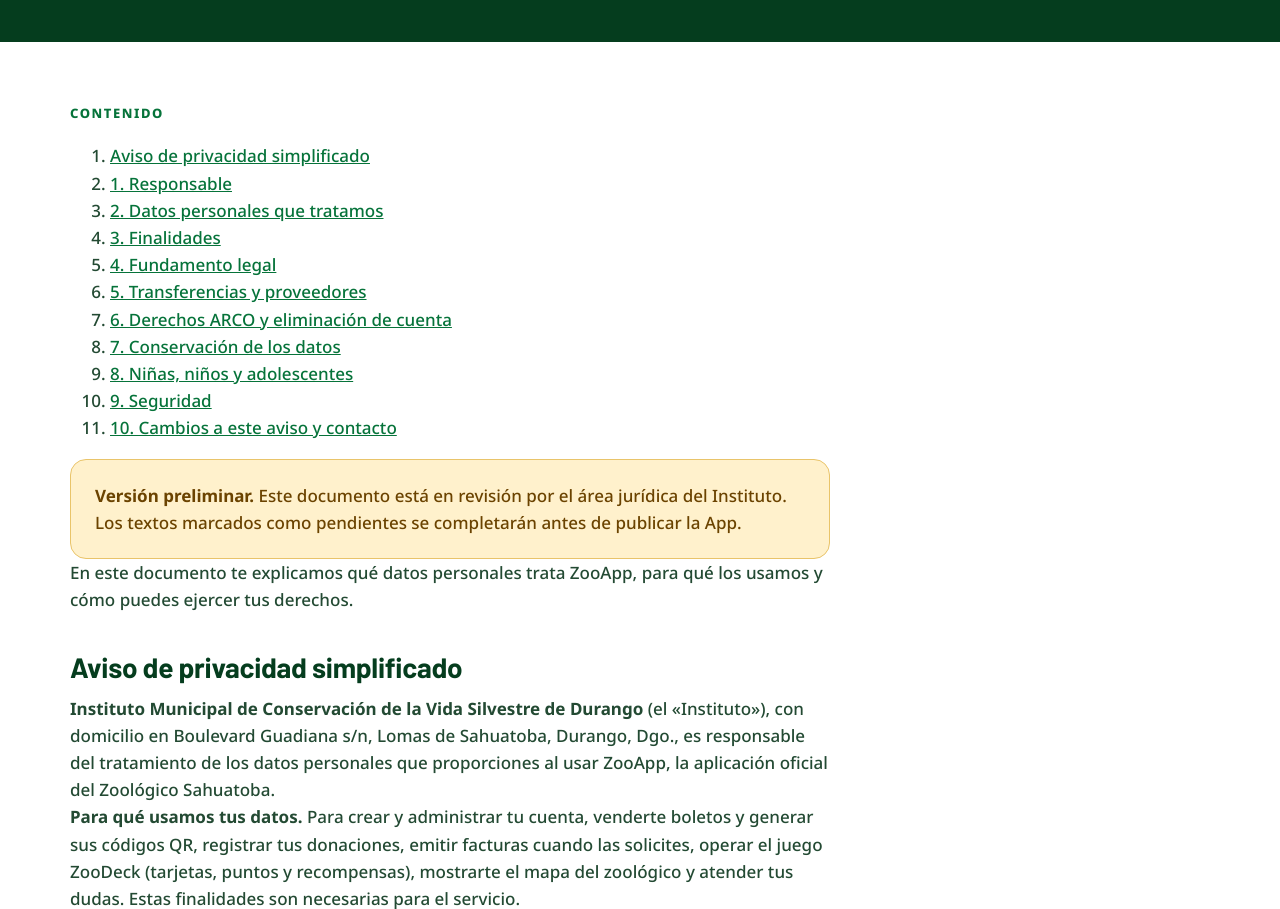
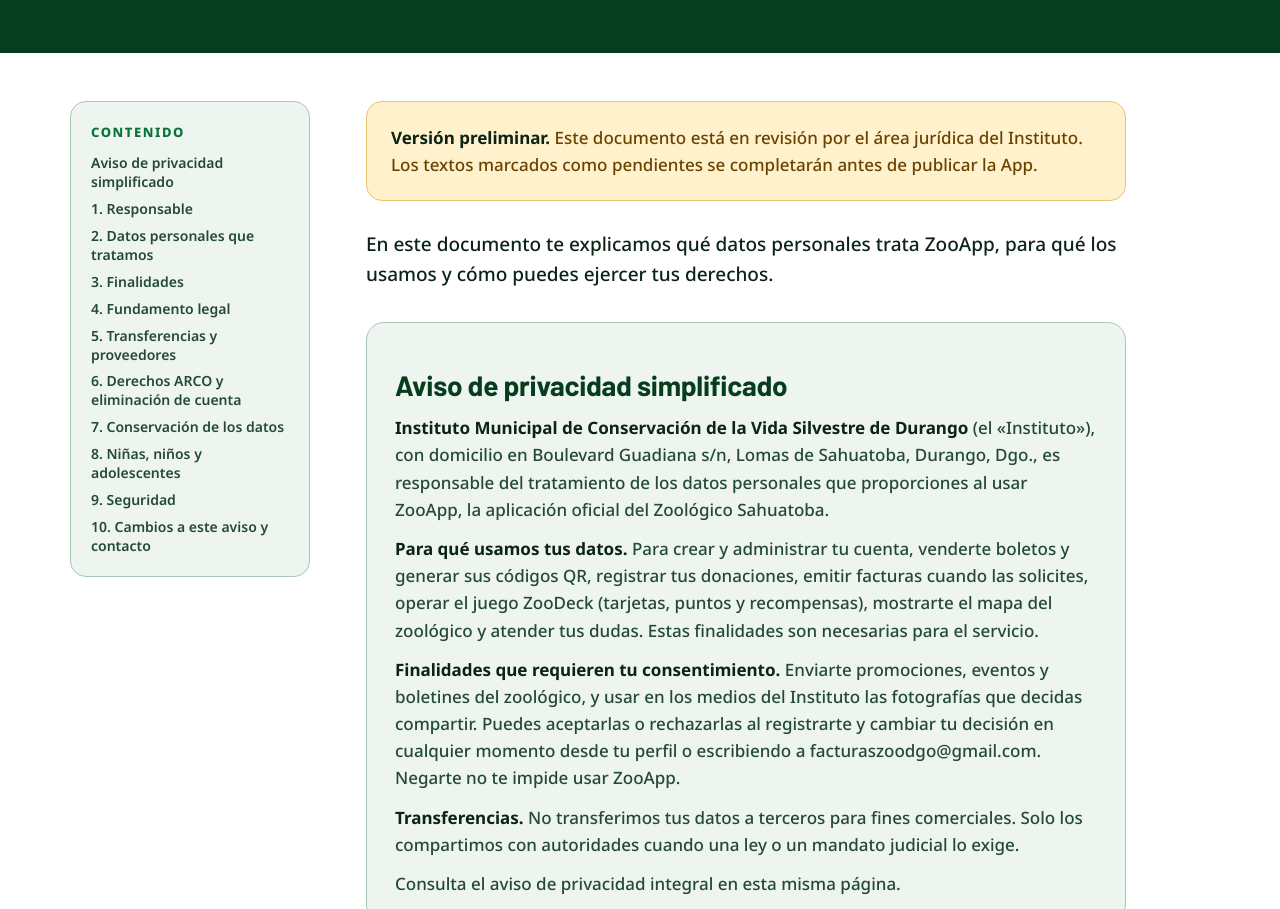
Before and after one commit to UrielHS/zooapp-landing, a plain HTML site: page privacidad.html in a window 1280 px wide. Shown: the part 260-1169 px from the top of the page. Drawn offline with Linux system fonts and the light colour scheme.

Commit message:
Estilos de páginas legales e insignias de tiendas

```diff
--- a/assets/css/styles.css
+++ b/assets/css/styles.css
@@ -173,10 +173,26 @@ details p { padding: 0 24px 22px; color: var(--tinta-2); font-size: 16px; max-wi
 .legal-cabecera { background: var(--bosque); color: #fff; }
 .legal-cabecera .envoltura { display: flex; flex-direction: column; gap: 28px; padding-block: 28px 56px; }
 .legal-cabecera h1 { font-size: clamp(36px, 5vw, 56px); font-weight: 800; }
-.legal-cuerpo { padding-block: 56px 96px; }
-.legal-cuerpo .envoltura > * { max-width: 760px; }
-.legal-cuerpo h2 { font-size: 28px; color: var(--bosque); margin: 40px 0 12px; }
-.legal-cuerpo p, .legal-cuerpo li { color: var(--tinta-2); }
+.legal-cuerpo { padding-block: 48px 96px; }
+.legal-titulo { display: flex; flex-direction: column; gap: 10px; }
+.legal-titulo p { color: var(--hoja); font-size: 15px; }
+.legal-rejilla { display: grid; grid-template-columns: 240px minmax(0, 1fr); gap: 56px; align-items: start; }
+.indice { position: sticky; top: calc(env(safe-area-inset-top, 0px) + 24px); display: flex; flex-direction: column; gap: 12px; padding: 20px; border-radius: 16px; background: var(--niebla); border: 1.5px solid var(--borde); }
+.indice ol { margin: 0; padding: 0; list-style: none; display: flex; flex-direction: column; gap: 8px; }
+.indice a { color: var(--tinta-2); font-size: 14px; font-weight: 600; text-decoration: none; line-height: 1.35; display: block; }
+.indice a:hover { color: var(--esmeralda); text-decoration: underline; }
+.legal-texto { max-width: 760px; min-width: 0; }
+.legal-intro { font-size: 19px; color: var(--tinta) !important; margin-top: 28px; }
+.legal-texto section { scroll-margin-top: 24px; }
+.legal-texto h2 { font-size: 28px; color: var(--bosque); margin: 44px 0 14px; }
+.legal-texto h3 { font-size: 20px; color: var(--tinta); margin: 22px 0 8px; }
+.legal-texto p, .legal-texto li { color: var(--tinta-2); }
+.legal-texto p + p { margin-top: 12px; }
+.legal-texto ul, .legal-texto ol { padding-left: 22px; display: flex; flex-direction: column; gap: 8px; margin: 12px 0; }
+.legal-texto b, .legal-texto strong { color: var(--tinta); }
+.legal-texto #simplificado { margin-top: 32px; padding: 4px 28px 24px; border-radius: 18px; border: 1.5px solid var(--borde); background: var(--niebla); }
+.volver { margin-top: 40px; }
+mark.pendiente { background: #FFF1CC; color: #6B4300; font-weight: 700; padding: 1px 6px; border-radius: 6px; box-decoration-break: clone; -webkit-box-decoration-break: clone; }
 .preparacion { display: block; padding: 22px 24px; border-radius: 16px; background: #FFF1CC; border: 1.5px solid #E9C46A; color: #6B4300; }
 
 /* ---------- responsivo ---------- */
@@ -186,6 +202,8 @@ details p { padding: 0 24px 22px; color: var(--tinta-2); font-size: 16px; max-wi
   .funciones { grid-template-columns: 1fr; }
   .pasos { grid-template-columns: repeat(2, minmax(0, 1fr)); }
   .progreso .envoltura { grid-template-columns: 1fr; }
+  .legal-rejilla { grid-template-columns: 1fr; gap: 24px; }
+  .indice { position: static; }
 }
 @media (max-width: 720px) {
   body { font-size: 16px; }
```
